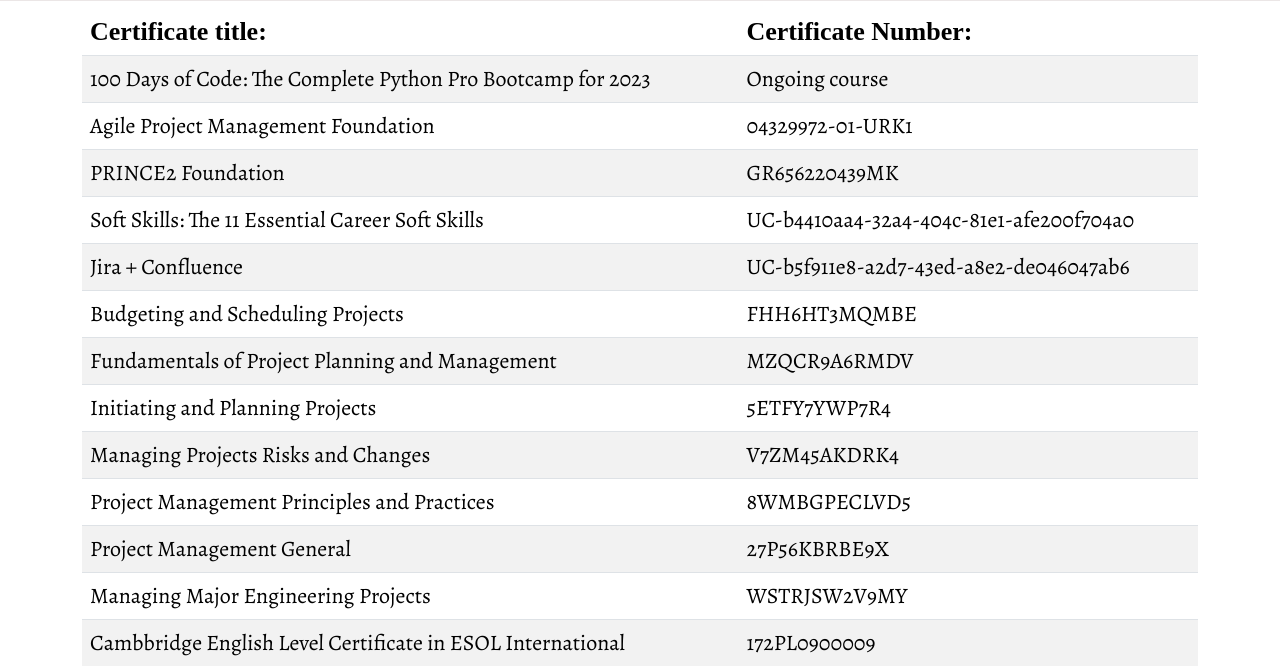
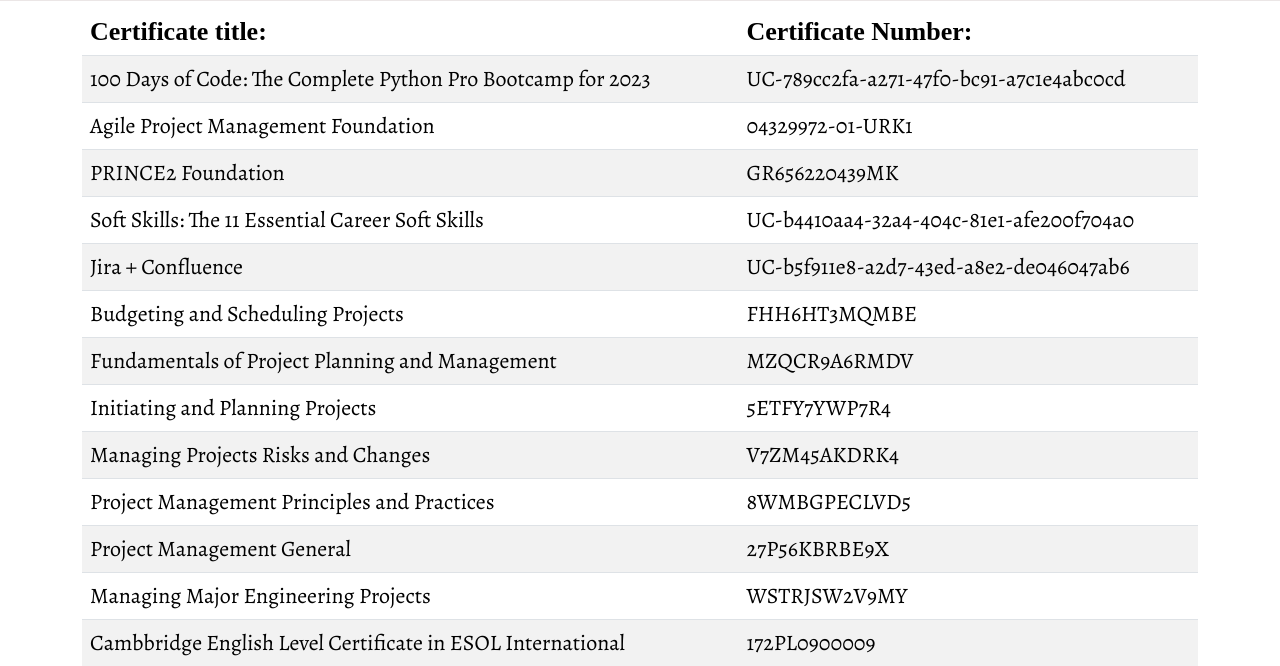
Before and after one commit to Szaitan/Moja-Strona, a Flask app: page /about-me in a window 1280 px wide. Shown: the part 1546-2212 px from the top of the page. Run offline with Flask 3, Linux system fonts and the light colour scheme; some libraries are stand-ins or nearby versions.

Commit message:
Revision 6: Pro Bootcamp Python add referral number

```diff
--- a/templates/about-me.html
+++ b/templates/about-me.html
@@ -132,7 +132,7 @@
         <tbody class="p-table">
         <tr>
           <td>100 Days of Code: The Complete Python Pro Bootcamp for 2023</td>
-          <td>Ongoing course</td>
+          <td>UC-789cc2fa-a271-47f0-bc91-a7c1e4abc0cd</td>
         </tr>
         <tr>
           <td>Agile Project Management Foundation</td>
```
